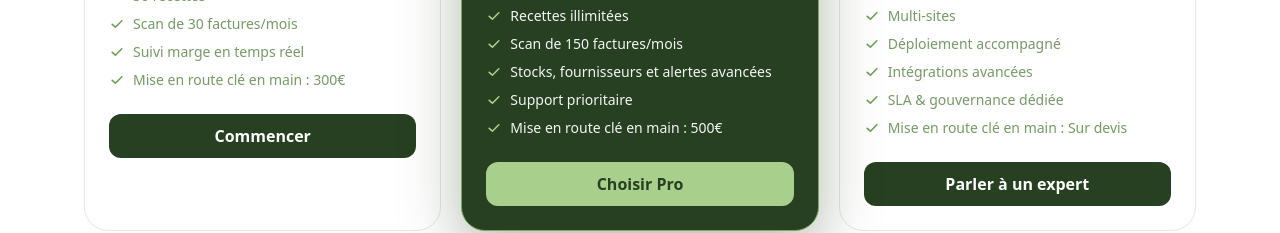
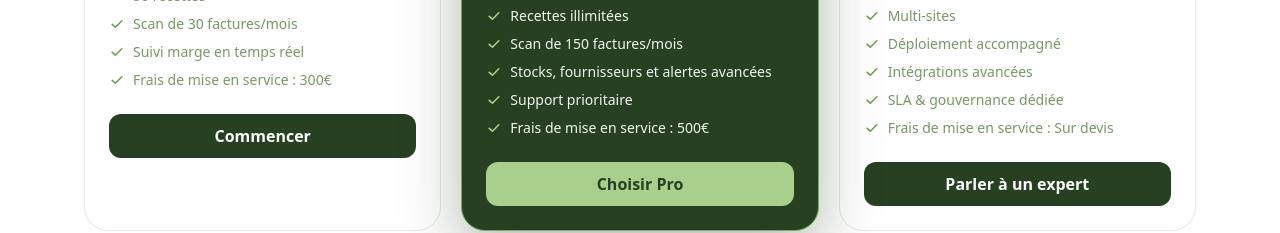
Before and after one commit to yufu-master/gramme.app, a Next.js app: page / in a window 1280 px wide. Shown: the part 1691-1924 px from the top of the page. Built offline with nearby package versions, Linux system fonts and the light colour scheme.

Commit message:
Remplace la mention de mise en route par frais de mise en service

```diff
--- a/app/page.tsx
+++ b/app/page.tsx
@@ -48,7 +48,7 @@ const plans = [
     cadence: "/mois",
     audience: "Pour les artisans qui veulent aller à l’essentiel.",
     cta: "Commencer",
-    items: ["50 recettes", "Scan de 30 factures/mois", "Suivi marge en temps réel", "Mise en route clé en main : 300€"],
+    items: ["50 recettes", "Scan de 30 factures/mois", "Suivi marge en temps réel", "Frais de mise en service : 300€"],
   },
   {
     name: "Pro",
@@ -57,7 +57,7 @@ const plans = [
     audience: "Pour les équipes qui pilotent production + achats.",
     cta: "Choisir Pro",
     highlight: true,
-    items: ["Recettes illimitées", "Scan de 150 factures/mois", "Stocks, fournisseurs et alertes avancées", "Support prioritaire", "Mise en route clé en main : 500€"],
+    items: ["Recettes illimitées", "Scan de 150 factures/mois", "Stocks, fournisseurs et alertes avancées", "Support prioritaire", "Frais de mise en service : 500€"],
   },
   {
     name: "Enterprise",
@@ -65,7 +65,7 @@ const plans = [
     cadence: "",
     audience: "Pour les structures multi-sites et besoins spécifiques.",
     cta: "Parler à un expert",
-    items: ["Multi-sites", "Déploiement accompagné", "Intégrations avancées", "SLA & gouvernance dédiée", "Mise en route clé en main : Sur devis"],
+    items: ["Multi-sites", "Déploiement accompagné", "Intégrations avancées", "SLA & gouvernance dédiée", "Frais de mise en service : Sur devis"],
   },
 ];
 
```
